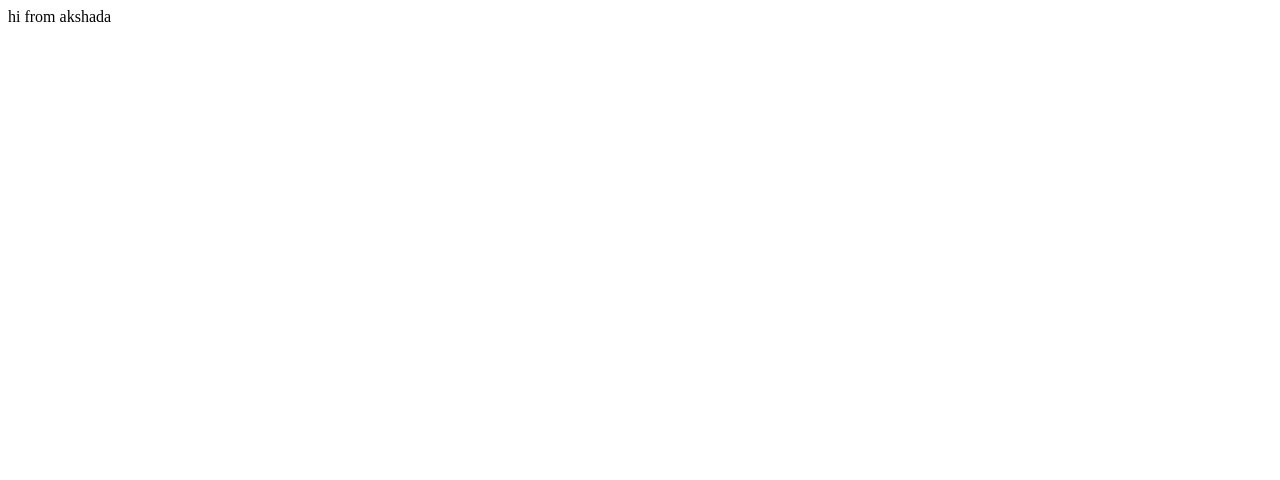
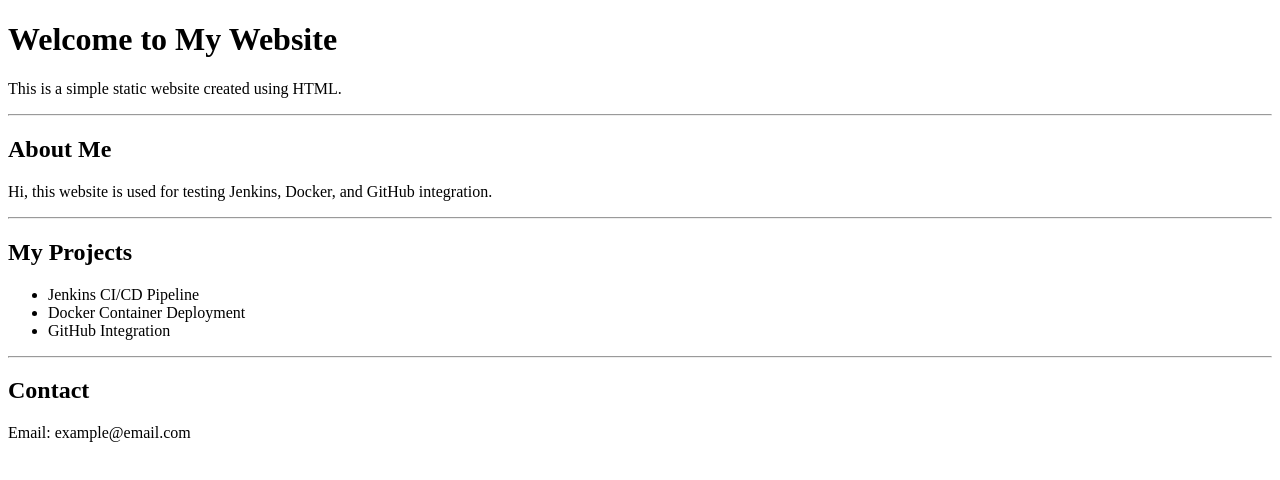
Before and after one commit to akshadapatil1/akshada, a plain HTML site: page index.html in a window 1280 px wide. Drawn offline with Linux system fonts and the light colour scheme.

Commit message:
version 3 created

```diff
--- a/index.html
+++ b/index.html
@@ -1 +1,32 @@
-hi from akshada
+<!DOCTYPE html>
+<html>
+<head>
+    <title>My Simple Website</title>
+</head>
+<body>
+
+    <h1>Welcome to My Website</h1>
+
+    <p>This is a simple static website created using HTML.</p>
+
+    <hr>
+
+    <h2>About Me</h2>
+    <p>Hi, this website is used for testing Jenkins, Docker, and GitHub integration.</p>
+
+    <hr>
+
+    <h2>My Projects</h2>
+    <ul>
+        <li>Jenkins CI/CD Pipeline</li>
+        <li>Docker Container Deployment</li>
+        <li>GitHub Integration</li>
+    </ul>
+
+    <hr>
+
+    <h2>Contact</h2>
+    <p>Email: example@email.com</p>
+
+</body>
+</html>
```
